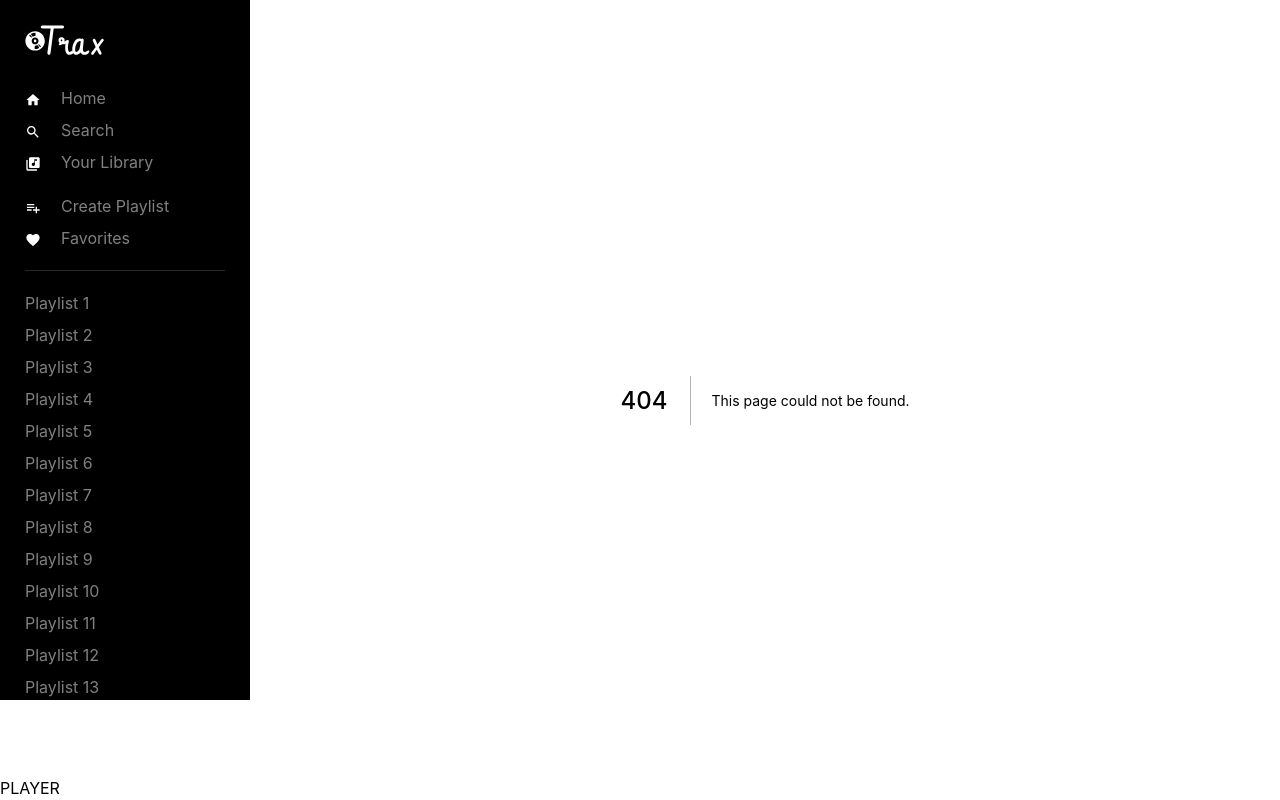
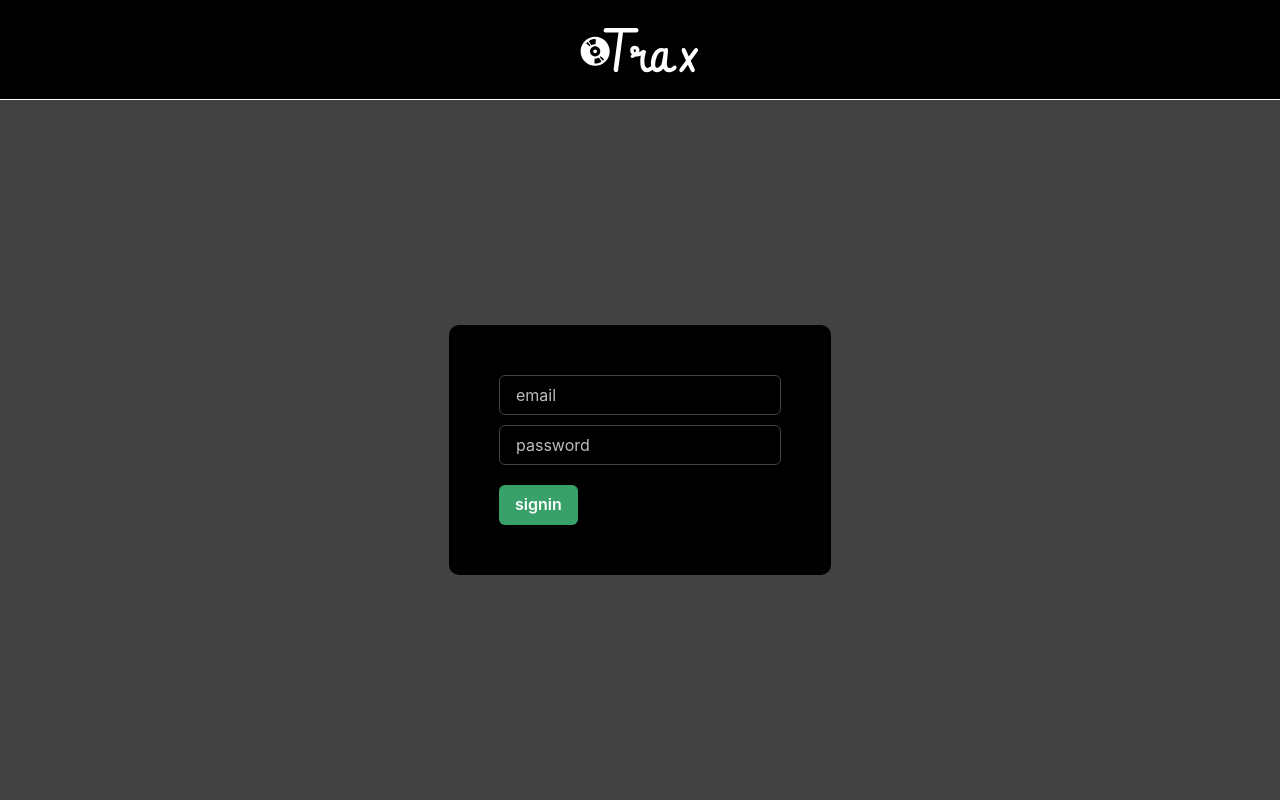
Before and after one commit to oFrederic/trax, a Next.js app: page /signin in a window 1280 px wide. Before the commit this address had no page. Built offline with nearby package versions, Linux system fonts and the light colour scheme.

Commit message:
Create SignIn SignUp pages

```diff
--- /dev/null
+++ b/components/authForm.tsx
@@ -0,0 +1,73 @@
+import { Box, Flex, Input, Button } from "@chakra-ui/react";
+import { useRouter } from "next/router";
+import { FC, useState } from "react";
+import { useSWRConfig } from "swr";
+import NextImage from "next/image";
+import { auth } from "../lib/mutations";
+
+const AuthForm: FC<{ target: "signin" | "signup" }> = ({ target }) => {
+  const [email, setEmail] = useState("");
+  const [password, setPassword] = useState("");
+  const [isLoading, setIsloading] = useState(false);
+  const router = useRouter();
+
+  const submitHandler = async (e) => {
+    e.preventDefault();
+    setIsloading(true);
+
+    await auth(target, { email, password });
+    setIsloading(false);
+    router.push("/");
+  };
+
+  return (
+    <Box height="100vh" width="100vw" bg="black">
+      <Flex
+        justify="center"
+        align="center"
+        height="100px"
+        borderBottom="white 1px solid"
+      >
+        <NextImage src="/logo.svg" height={60} width={120} />
+      </Flex>
+      <Flex
+        justify="center"
+        align="center"
+        height="calc(100vh - 100px)"
+        bg="gray.800"
+      >
+        <Box padding="50px" bg="black" borderRadius="10px">
+          <form onSubmit={submitHandler}>
+            <Box marginBottom="10px">
+              <Input
+                placeholder="email"
+                type="email"
+                onChange={(e) => setEmail(e.target.value)}
+              />
+            </Box>
+            <Box>
+              <Input
+                placeholder="password"
+                type="password"
+                onChange={(e) => setPassword(e.target.value)}
+              />
+            </Box>
+            <Box marginTop="20px">
+              <Button
+                type="submit"
+                bg="green.500"
+                color="white"
+                _hover={{ bg: "green.700" }}
+                isLoading={isLoading}
+              >
+                {target}
+              </Button>
+            </Box>
+          </form>
+        </Box>
+      </Flex>
+    </Box>
+  );
+};
+
+export default AuthForm;
--- a/pages/_app.tsx
+++ b/pages/_app.tsx
@@ -33,9 +33,13 @@ const theme = extendTheme({
 const MyApp = ({ Component, pageProps }) => {
   return (
     <ChakraProvider theme={theme}>
-      <PlayerLayout>
+      {Component.authPage ? (
         <Component {...pageProps} />
-      </PlayerLayout>
+      ) : (
+        <PlayerLayout>
+          <Component {...pageProps} />
+        </PlayerLayout>
+      )}
     </ChakraProvider>
   );
 };
--- /dev/null
+++ b/pages/signin.tsx
@@ -0,0 +1,9 @@
+import AuthForm from "../components/authForm";
+
+const Signin = () => {
+  return <AuthForm target="signin" />;
+};
+
+Signin.authPage = true;
+
+export default Signin;
```
Also changed, not shown: pages/signup.tsx (added, +9 -0 lines).
